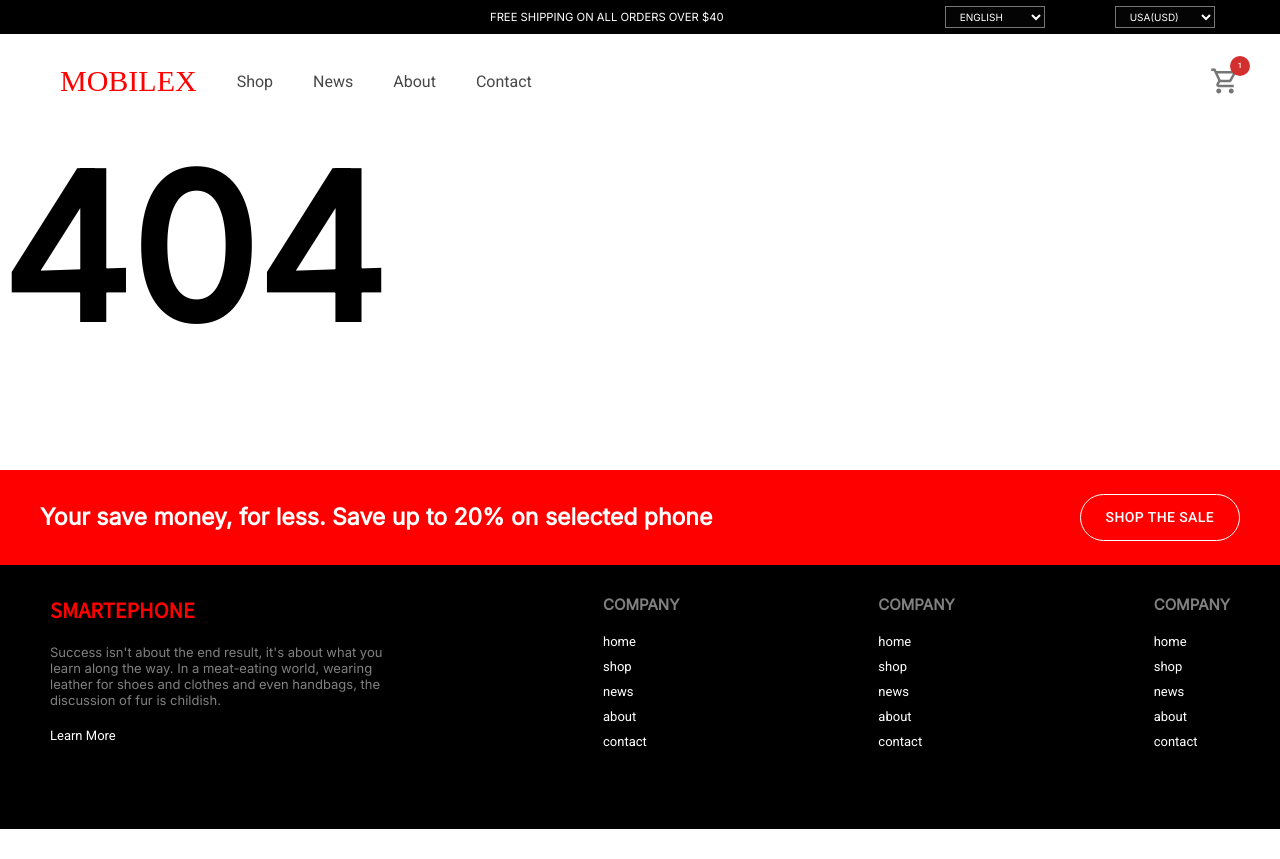
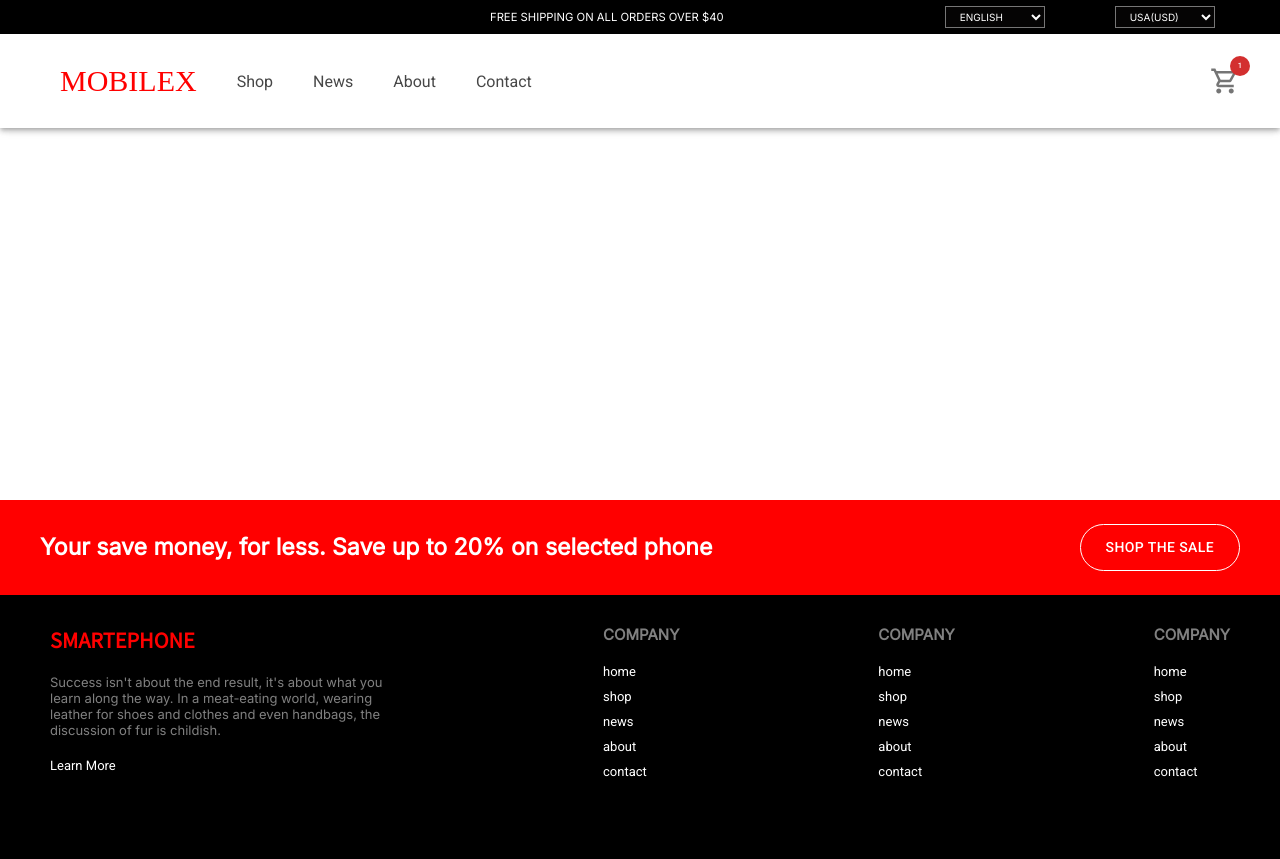
Before and after one commit to eladcoh87/mobilex, a React (Create React App) app: page /PageNotFound in a window 1280 px wide. Before the commit the page ends 829 px from the top, so only its background shows below. Built offline with nearby package versions, Linux system fonts and the light colour scheme; a web font is replaced by a local one.

Commit message:
finishe the site; start working on cart ui + logic

```diff
--- a/src/App.js
+++ b/src/App.js
@@ -4,7 +4,7 @@ import MainHeader from "./components/MainHeader/MainHeader";
 import {createStore} from 'redux'
 import MobileXredcuer from "./components/store-redux/redcuer";
 import { Provider } from "react-redux";
-import { Route, Routes } from "react-router-dom"
+import { Navigate, Route, Routes } from "react-router-dom"
 import Footer from "./components/Footer/Footer";
 import HomeComponents from "./HomeComponents";
 import ProductPage from "./components/ProductPage/ProductPage";
@@ -31,10 +31,11 @@ function App() {
    <Route path="/" element={<HomeComponents />  }/>
    <Route path="/Product/:id" element={<ProductPage />  }/>
 
-   {/* <HeroSection />
-   <MainCard />
-   <ProductContainer /> */}
-    <Route path="/*" element={ <NoutFoundPage />} />
+
+
+    <Route path="/*" element={<Navigate to="PageNotFound" />} />
+    <Route path="/PageNotFound" element={<NoutFoundPage />} />
+
    </Routes>
 
 
--- /dev/null
+++ b/src/components/MainHeader/MainHeader.css
@@ -0,0 +1,8 @@
+.MainHeaderContainer {
+
+
+
+
+
+
+}
--- a/src/components/MainHeader/MainHeader.js
+++ b/src/components/MainHeader/MainHeader.js
@@ -3,18 +3,24 @@ import React, { Fragment } from 'react'
 import Header from './Header/Header'
 import Announcement from './Announcement/Announcement'
 
+import './MainHeader.css'
+import { AppBar } from '@mui/material'
+
 
 const MainHeader = () => {
+
+
   return (
 
-
-    <div>
+    <AppBar>
+    <div className='MainHeaderContainer'>
 
 
           <Announcement />
           <Header />
 
 </div>
+</AppBar>
   )
 }
 
--- a/src/components/NoutFoundPage.js
+++ b/src/components/NoutFoundPage.js
@@ -1,10 +1,11 @@
 import React from 'react'
 
 const NoutFoundPage = () => {
+
   return (
-
-
-    <h1 style={{fontSize:"200px"}}>404</h1>
+      <div style={{height:"50vh"}}>
+    <h1 style={{fontSize:"100px",textAlign:'center'}}>404 - Page not found</h1>
+    </div>
   )
 }
 
--- a/src/components/ProductPage/ProductPage.js
+++ b/src/components/ProductPage/ProductPage.js
@@ -4,14 +4,31 @@ import { useSelector } from 'react-redux'
 import { useParams } from 'react-router-dom'
 import './ProductPage.css'
 import Accordion from './Accordion'
+import {Navigate} from 'react-router-dom';
 
 const ProductPage = () => {
+
+
 
 const ProductListFromState = useSelector((state => state.productsOnStore))
 
 const {id} = useParams()
 
 const getThePruddcta = ProductListFromState.find(product =>  product.id == id)
+
+
+if(!getThePruddcta) {
+
+  return (
+
+    <div>
+    {<Navigate to="/Pagenotfound" replace={true} />}
+  </div>
+
+  )
+
+
+}
 
 console.log(getThePruddcta)
 
--- a/src/components/ProductPhone/ProductCard.js
+++ b/src/components/ProductPhone/ProductCard.js
@@ -5,14 +5,17 @@ import CardMedia from '@mui/material/CardMedia';
 import Typography from '@mui/material/Typography';
 import { CardActionArea } from '@mui/material';
 import './ProductCard.css'
-
+import { Link } from 'react-router-dom';
 
 export default function ProductCard(props) {
 
 
 
   return (
+
     <Card className='carditemContainer' sx={{ maxWidth: 300 }}>
+       {/* <Link to="/Product/${}"> */}
+       <Link to={`/Product/${props.id}`}>
       <CardActionArea>
         <CardMedia className='productCardImg'
           component="img"
@@ -32,7 +35,7 @@ export default function ProductCard(props) {
           <p className='priceText'>{props.price}$</p>
         </CardContent>
       </CardActionArea>
-
+      </Link>
     </Card>
   );
 }
```
